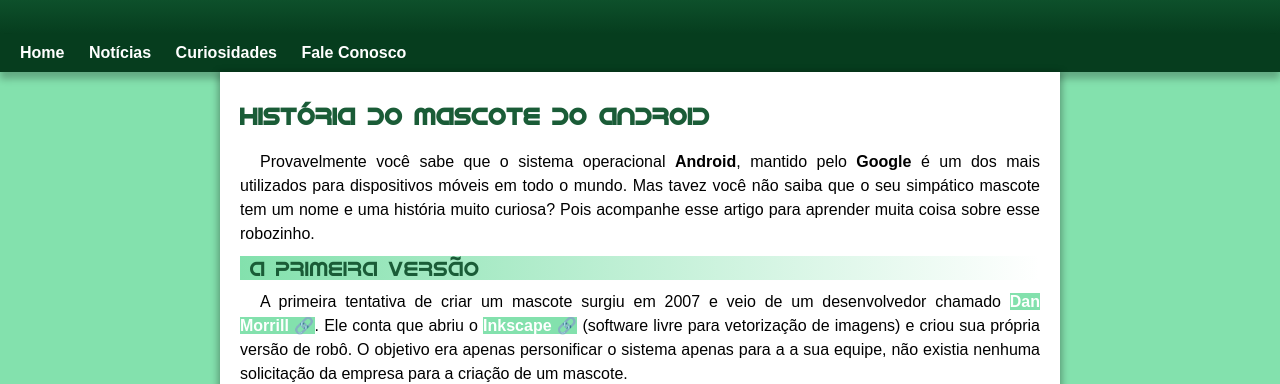
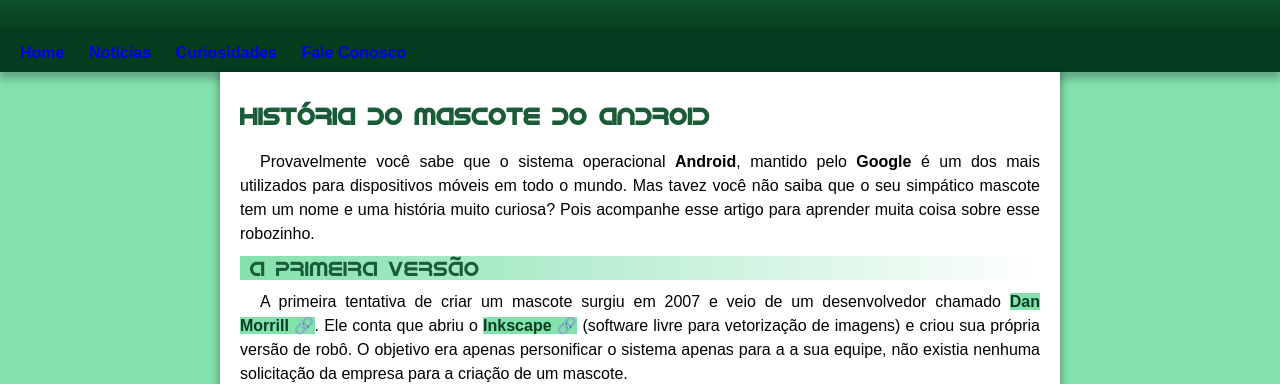
Before and after one commit to luanstefano/projeto-android, a plain HTML site: page index.html in a window 1280 px wide. Shown: the part 156-540 px from the top of the page. Drawn offline with Linux system fonts and the light colour scheme.

Commit message:
change a

```diff
--- a/style/style.css
+++ b/style/style.css
@@ -27,10 +27,6 @@
     --fonte0: Arial, Helvetica, sans-serif;
     --fonte1: 'Bebas Neue', cursive;
     --fonte2: 'Android', sans-serif;
-}
-
-a:-webkit-any-link {
-    color: white;
 }
 
 header {
```
